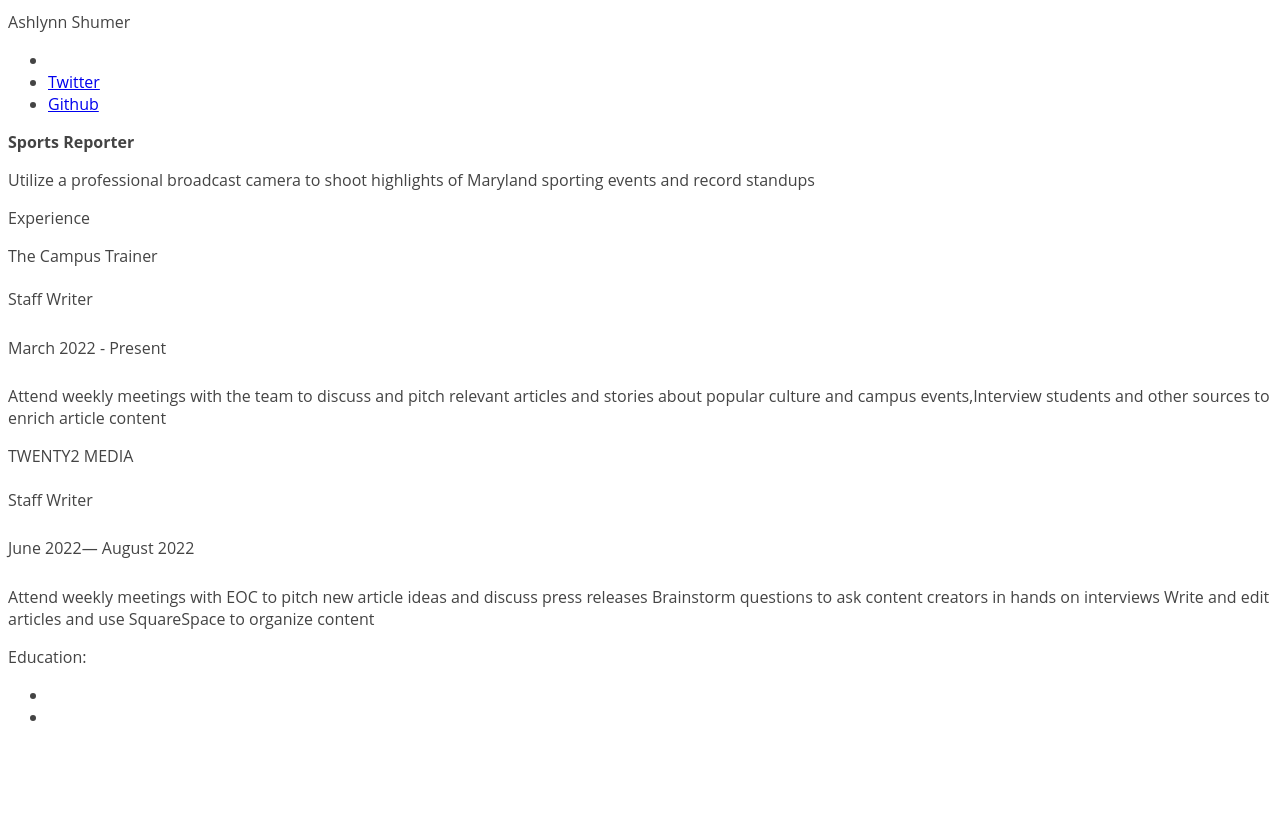
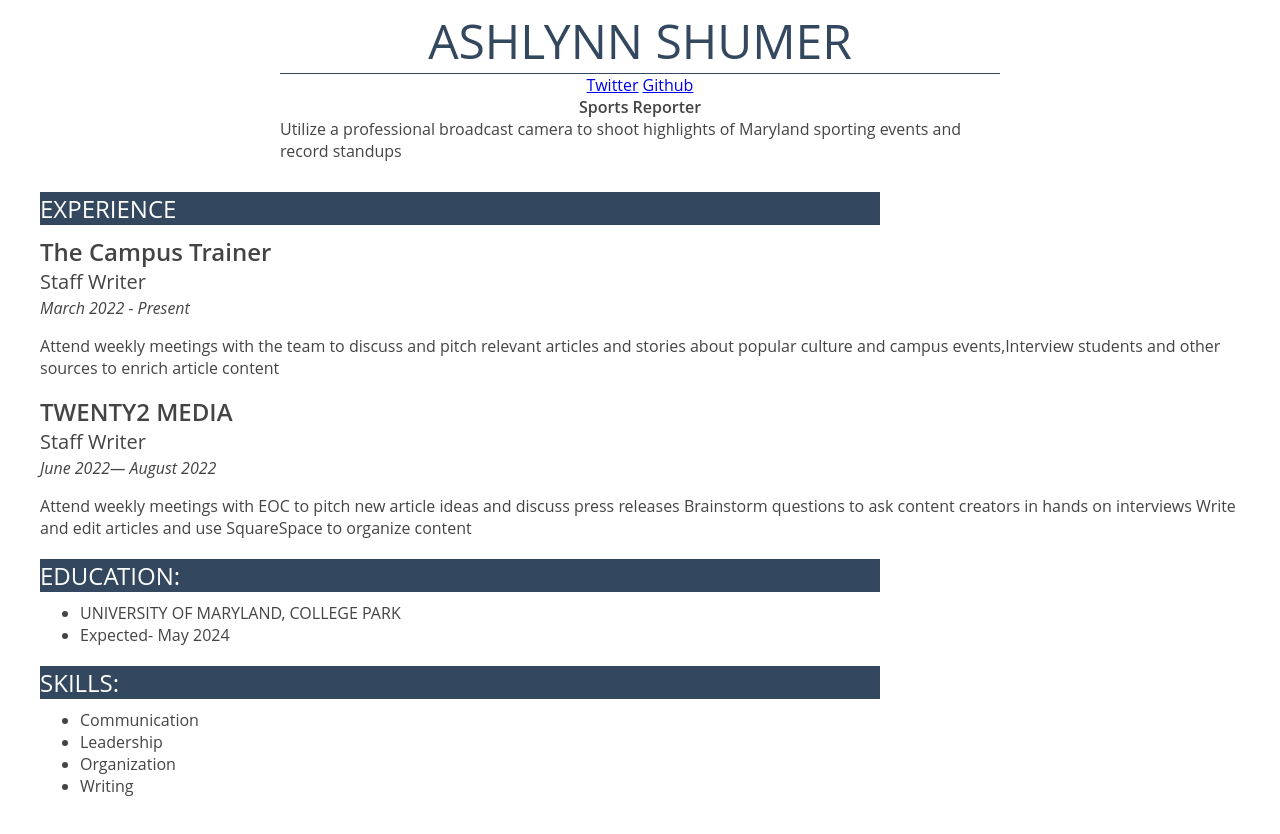
Before and after one commit to ashumer312/Ashlynnshumer-jour352, a plain HTML site: page resume/index.html in a window 1280 px wide. Before the commit the page ends 800 px from the top, so only its background shows below. Drawn offline with Linux system fonts and the light colour scheme.

Commit message:
Update index.html

```diff
--- a/resume/index.html
+++ b/resume/index.html
@@ -2,40 +2,38 @@
 <html>
   <head>
     <link rel="stylesheet" href="style.css">
-<title>"Ashlynn Shumer Resume"</title>
+    <title>Ashlynn Shumer Resume</title>
   </head>
   <body>
-  <!-- I built this myself! -->
-<title><Strong></Strong></title>
-<h1>Ashlynn Shumer</h1>
+    <div id="container">
+      <div id="name">Ashlynn Shumer</div>
 
       <!-- Contact details -->
-    <ul>
+      <ul class="menu">
         <li><a href=" ashumer312@gmail.com"</a></li>
         <li><a href="https://twitter.com/ShumerAshlynn">Twitter</a></li>
         <li><a href="https://github.com/ashumer312">Github</a></li>
       </ul>
 
- <! Title & mission statement -->
-    <strong>Sports Reporter
-    </strong>
-    <p>
+      <!-- Title & mission statement -->
+      <div id="title">Sports Reporter</div>
+      <p class="top">
         Utilize a professional broadcast camera to shoot highlights of Maryland sporting events and record standups
       </p>
 
       <!-- Experience -->
-    <h2>Experience</h2>
-    <h3>The Campus Trainer</h3>
-    <h4>Staff Writer</h4>
-    <h5>March 2022 - Present</h5>
+      <div class="sectionheader">Experience</div>
+      <div class="jobtitle">The Campus Trainer</div>
+      <div class="organization">Staff Writer</div>
+      <div class="date">March 2022 - Present</div>
       <p>
         Attend weekly meetings with the team to discuss and pitch relevant articles and stories about popular culture and campus events,Interview students and other sources to enrich article content
       </p>
 
-    <h3>TWENTY2 MEDIA</h3>
-    <h4>Staff Writer</h4>
-    <h5>  June 2022— August 2022
-    </h5>
+      <div class="jobtitle">TWENTY2 MEDIA</div>
+      <div class="organization">Staff Writer</div>
+      <div class="date">  June 2022— August 2022
+      </div>
       <p>
         Attend weekly meetings with EOC to pitch new article ideas and discuss press releases
         Brainstorm questions to ask content creators in hands on interviews
@@ -43,10 +41,20 @@
       </p>
 
       <!-- Education -->
-    <h2>Education:</h2>
-    <ul>
-      <li UNIVERSITY OF MARYLAND, COLLEGE PARK</li>
-      <li Expected- May 2024 	      </li>
+      <div class="sectionheader">Education:</div>
+      <ul id="degrees">
+        <li>UNIVERSITY OF MARYLAND, COLLEGE PARK</li>
+        <li>Expected- May 2024</li>
       </ul>
+
+      <!-- Skills -->
+      <div class="sectionheader">Skills:</div>
+      <ul id="do">
+        <li>Communication</li>
+        <li>Leadership</li>
+        <li>Organization</li>
+        <li>Writing</li>
+      </ul>
+    </div>
   </body>
 </html>
```
Lines whose indentation alone changed are shown as unchanged.
